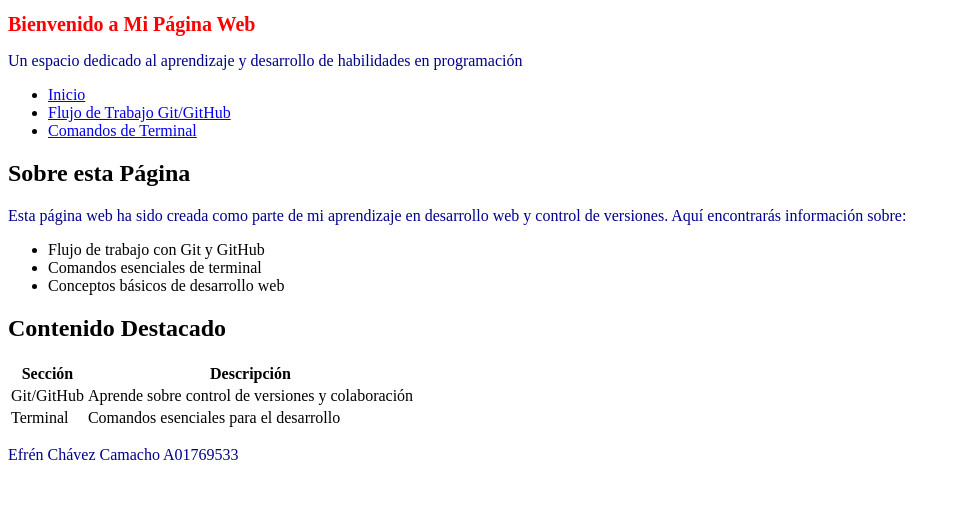
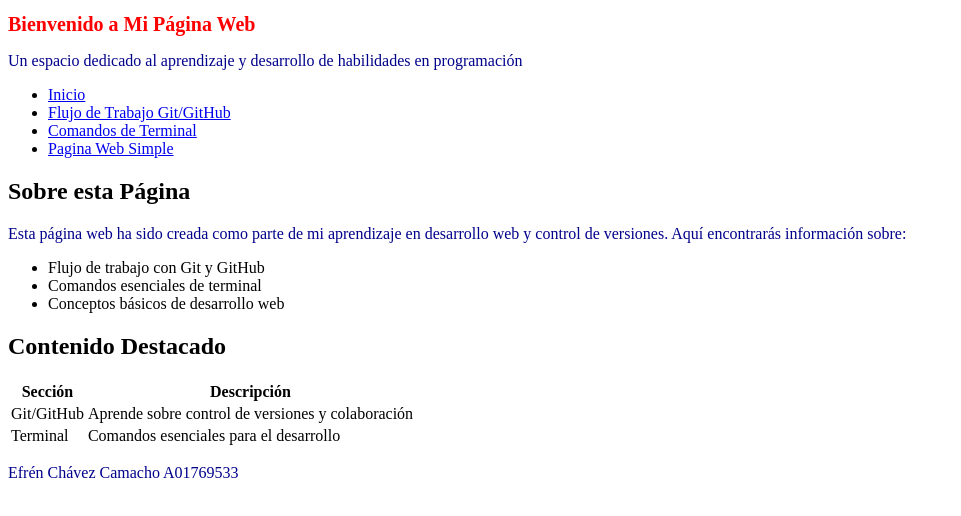
Before and after one commit to Exfrenn/Tareas-Web, a plain HTML site: page index.html in a window 1280 px wide. Shown: the whole page, without its empty margins (0-961 px from the left). Drawn offline with Linux system fonts and the light colour scheme.

Commit message:
Added the link to Simple webpage

```diff
--- a/index.html
+++ b/index.html
@@ -17,6 +17,7 @@
             <li><a href="index.html">Inicio</a></li>
             <li><a href="git-workflow.html">Flujo de Trabajo Git/GitHub</a></li>
             <li><a href="Comandos.html">Comandos de Terminal</a></li>
+            <li><a href="Pag_Web_simple/pagina_web.html">Pagina Web Simple</a></li>
         </ul>
     </nav>
 
```
